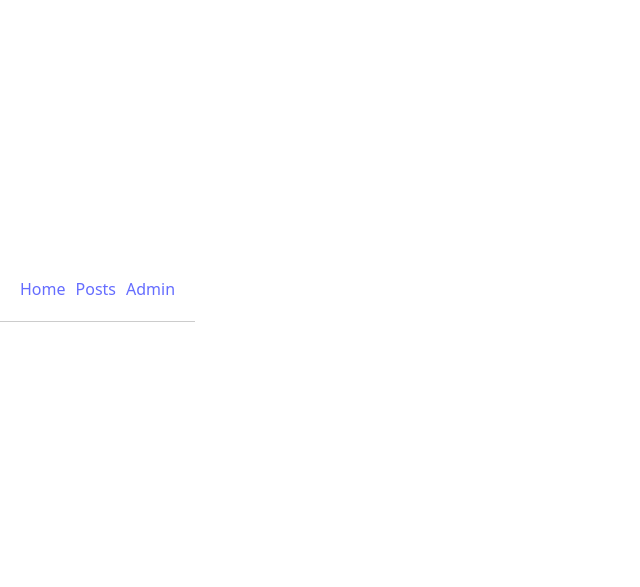
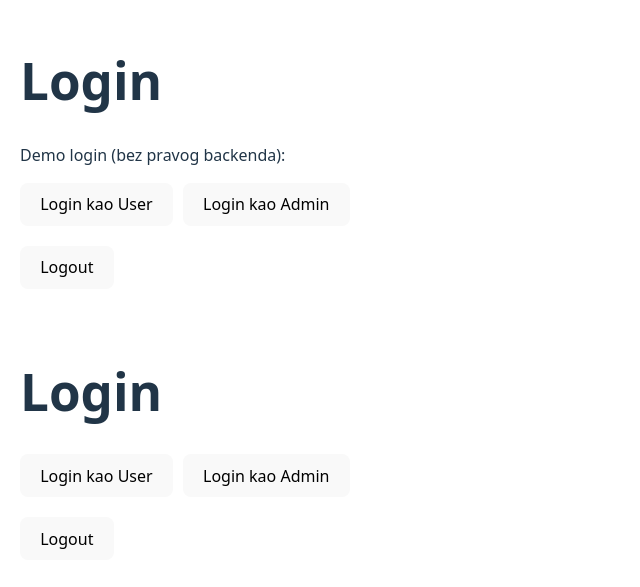
Before and after one commit to LjubicaDjoric/blog-app, a React (Vite) app: page /login in a window 1280 px wide. Before the commit this address had no page. Shown: the part 111-698 px from the top of the page, without its empty margins (0-640 px from the left). Built offline with nearby package versions, Linux system fonts and the light colour scheme.

Commit message:
feat: authentication and route protection

```diff
--- a/src/App.jsx
+++ b/src/App.jsx
@@ -6,6 +6,9 @@ import Posts from "./pages/Posts";
 import PostDetails from "./pages/PostDetails";
 import AdminPanel from "./pages/AdminPanel";
 import EditPost from "./pages/EditPost";
+import Login from "./pages/Login";
+
+import ProtectedRoute from "./components/ProtectedRoute";
 
 export default function App() {
   return (
@@ -16,8 +19,25 @@ export default function App() {
         <Route path="/" element={<Home />} />
         <Route path="/posts" element={<Posts />} />
         <Route path="/posts/:id" element={<PostDetails />} />
-        <Route path="/admin" element={<AdminPanel />} />
-        <Route path="/admin/edit/:id" element={<EditPost />} />
+
+        <Route path="/login" element={<Login />} />
+
+        <Route
+          path="/admin"
+          element={
+            <ProtectedRoute role="admin">
+              <AdminPanel />
+            </ProtectedRoute>
+          }
+        />
+        <Route
+          path="/admin/edit/:id"
+          element={
+            <ProtectedRoute role="admin">
+              <EditPost />
+            </ProtectedRoute>
+          }
+        />
       </Routes>
     </>
   );
--- a/src/components/Navbar.jsx
+++ b/src/components/Navbar.jsx
@@ -1,11 +1,40 @@
-import { Link } from "react-router-dom";
+import { useNavigate } from "react-router-dom";
 
-export default function Navbar() {
+export default function Login() {
+  const navigate = useNavigate();
+
+  const loginAsUser = () => {
+    localStorage.setItem("token", "demo-token");
+    localStorage.setItem("role", "user");
+    navigate("/posts");
+  };
+
+  const loginAsAdmin = () => {
+    localStorage.setItem("token", "demo-token");
+    localStorage.setItem("role", "admin");
+    navigate("/admin");
+  };
+
+  const logout = () => {
+    localStorage.removeItem("token");
+    localStorage.removeItem("role");
+    navigate("/");
+  };
+
   return (
-    <nav style={{ padding: "20px", borderBottom: "1px solid #ccc" }}>
-      <Link to="/" style={{ marginRight: 10 }}>Home</Link>
-      <Link to="/posts" style={{ marginRight: 10 }}>Posts</Link>
-      <Link to="/admin">Admin</Link>
-    </nav>
+    <div style={{ padding: 20 }}>
+      <h1>Login</h1>
+
+      <p>Demo login (bez pravog backenda):</p>
+
+      <button onClick={loginAsUser}>Login kao User</button>
+      <button onClick={loginAsAdmin} style={{ marginLeft: 10 }}>
+        Login kao Admin
+      </button>
+
+      <div style={{ marginTop: 20 }}>
+        <button onClick={logout}>Logout</button>
+      </div>
+    </div>
   );
 }
--- /dev/null
+++ b/src/components/ProtectedRoute.jsx
@@ -0,0 +1,17 @@
+import { Navigate } from "react-router-dom";
+
+// role: "user" ili "admin"
+export default function ProtectedRoute({ children, role = "user" }) {
+  const token = localStorage.getItem("token");
+  const userRole = localStorage.getItem("role"); // "user" ili "admin"
+
+  // Nije ulogovan
+  if (!token) return <Navigate to="/login" replace />;
+
+  // Ulogovan ali nema admin prava
+  if (role === "admin" && userRole !== "admin") {
+    return <Navigate to="/" replace />;
+  }
+
+  return children;
+}
--- a/src/pages/Login.jsx
+++ b/src/pages/Login.jsx
@@ -1,3 +1,40 @@
+import { useNavigate } from "react-router-dom";
+
 export default function Login() {
-  return <h1>Login</h1>;
+  const navigate = useNavigate();
+
+  const loginAsUser = () => {
+    localStorage.setItem("token", "demo-token");
+    localStorage.setItem("role", "user");
+    navigate("/posts");
+  };
+
+  const loginAsAdmin = () => {
+    localStorage.setItem("token", "demo-token");
+    localStorage.setItem("role", "admin");
+    navigate("/admin");
+  };
+
+  const logout = () => {
+    localStorage.removeItem("token");
+    localStorage.removeItem("role");
+    navigate("/");
+  };
+
+  return (
+    <div style={{ padding: 20 }}>
+      <h1>Login</h1>
+
+
+
+      <button onClick={loginAsUser}>Login kao User</button>
+      <button onClick={loginAsAdmin} style={{ marginLeft: 10 }}>
+        Login kao Admin
+      </button>
+
+      <div style={{ marginTop: 20 }}>
+        <button onClick={logout}>Logout</button>
+      </div>
+    </div>
+  );
 }
```
